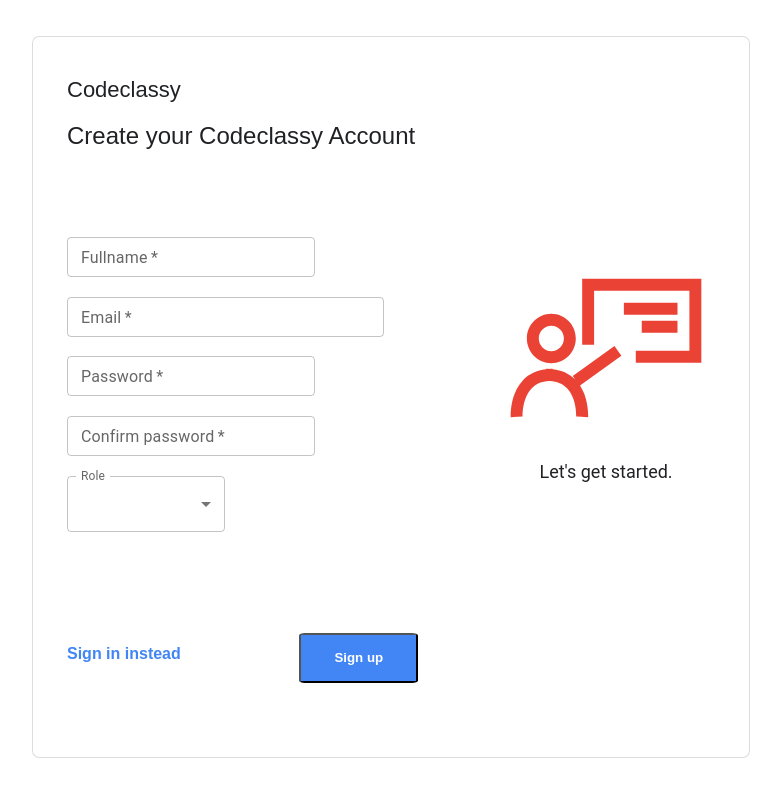
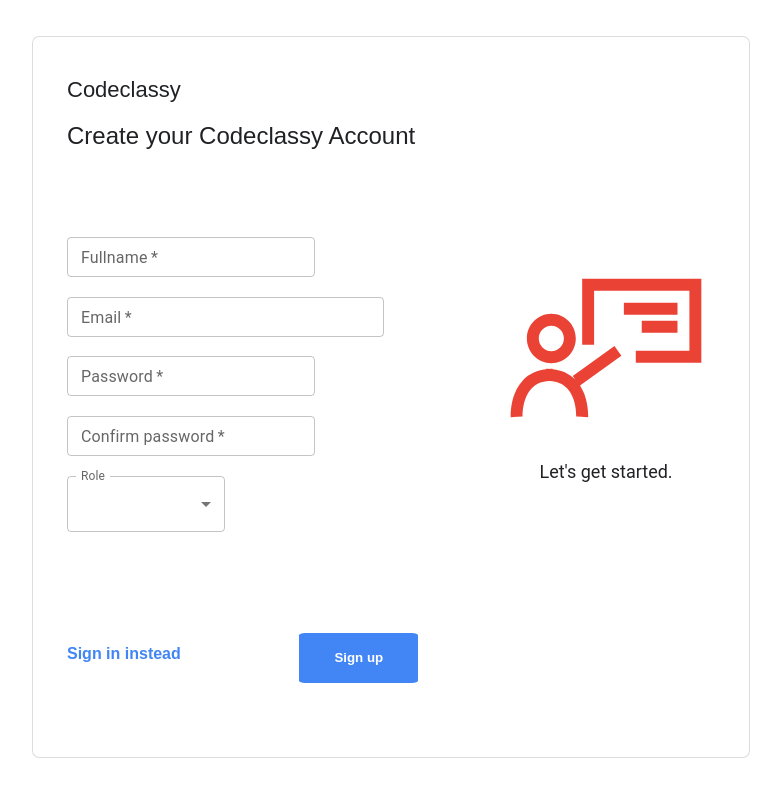
Before and after one commit to Rubix982/CodeClassy, a Next.js app in the folder frontend/: page /register in a window 1280 px wide. Shown: the top 796 px of the page, without its empty margins (249-1030 px from the left). Built offline with nearby package versions, Linux system fonts and the light colour scheme.

Commit message:
removed borders

```diff
--- a/frontend/styles/LoginForm/LoginForm.module.css
+++ b/frontend/styles/LoginForm/LoginForm.module.css
@@ -101,6 +101,7 @@
     width: 25%;
     color: #ffffff;
     font-weight: 700;
+    border: 0px;
     border-radius: 8%;
 }
 
--- a/frontend/styles/RegisterForm/RegisterForm.module.css
+++ b/frontend/styles/RegisterForm/RegisterForm.module.css
@@ -99,6 +99,7 @@
     color: #ffffff;
     font-weight: 700;
     border-radius: 5%;
+    border: 0px;
     font-family: 'Google Sans','Noto Sans Myanmar UI',arial,sans-serif;
 }
 
```
